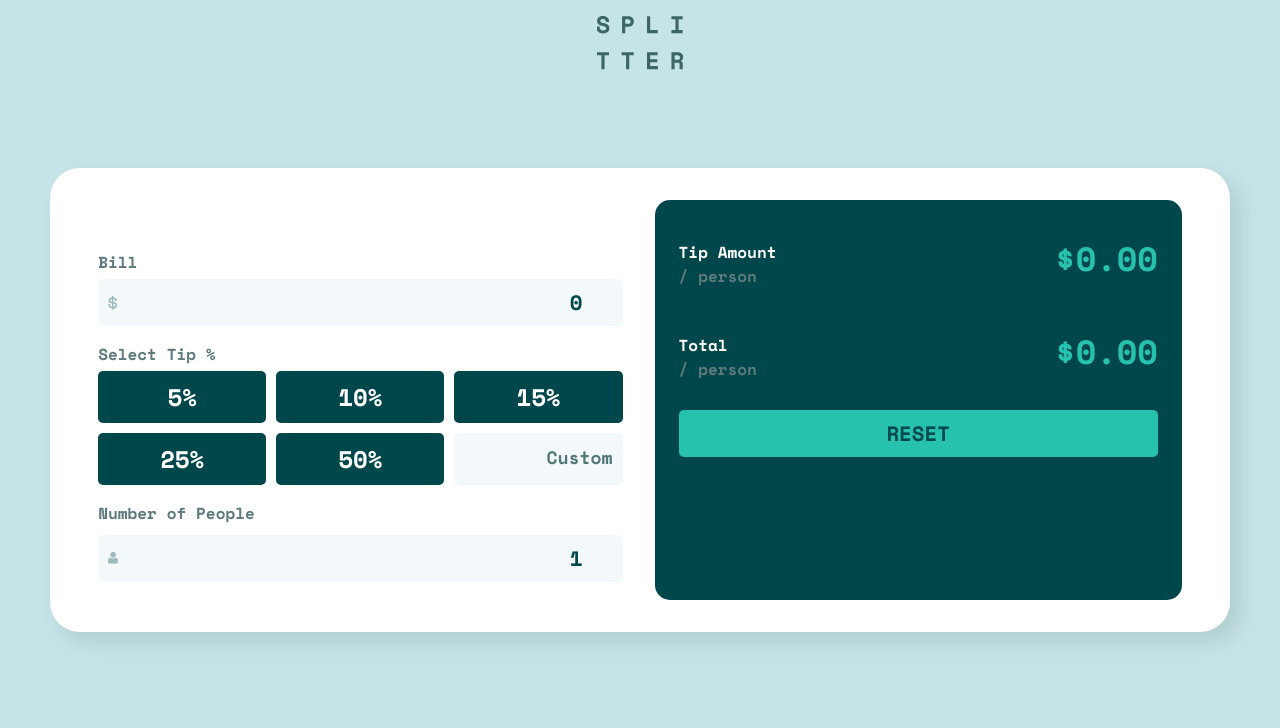
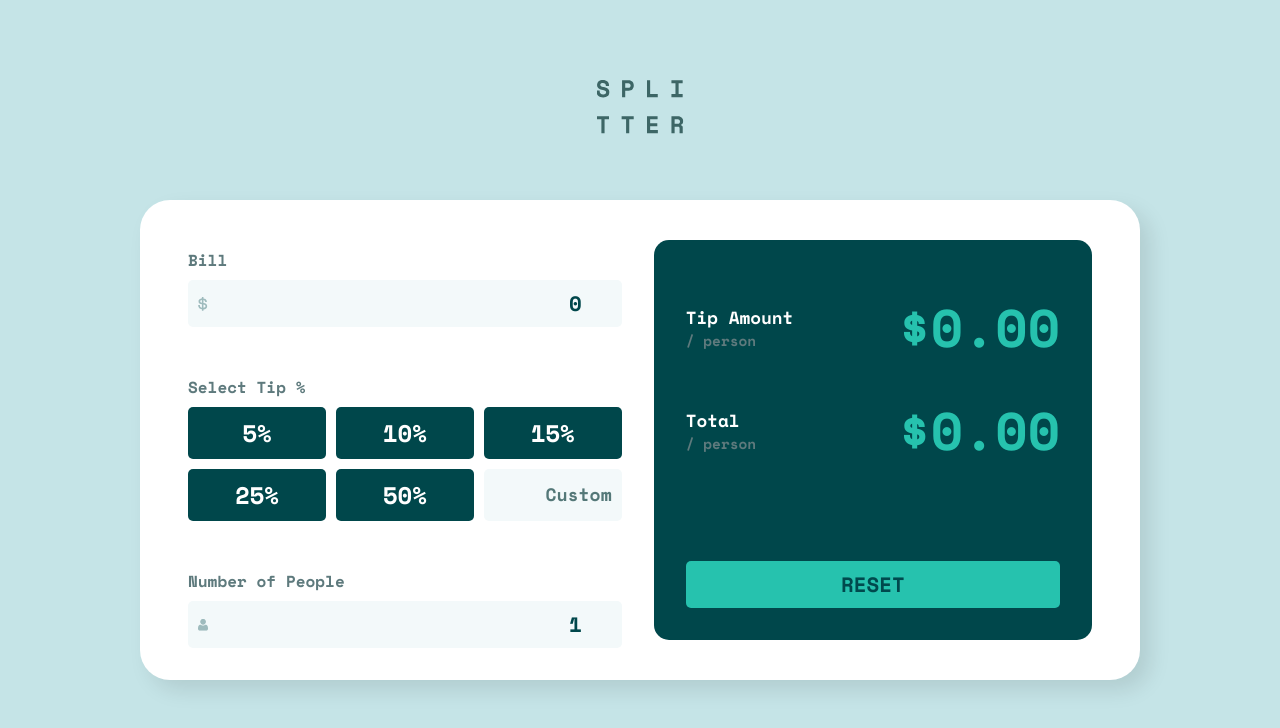
Before and after one commit to rtdevcraft/Tip-Calculator, a React (Vite) app: page / in a window 1280 px wide. Shown: the top 728 px of the page. Built offline with nearby package versions, Linux system fonts and the light colour scheme.

Commit message:
Wrapped up

```diff
--- a/src/App.css
+++ b/src/App.css
@@ -1,9 +1,11 @@
+/* Global Styles */
 * {
   margin: 0;
   padding: 0;
   box-sizing: border-box;
 }
 
+/* Utility Classes */
 .visually-hidden {
   position: absolute;
   width: 1px;
@@ -16,6 +18,7 @@
   border: 0;
 }
 
+/* Layout */
 .app-wrapper {
   min-height: 100vh;
   display: flex;
@@ -27,17 +30,18 @@
 
 header {
   position: absolute;
-  top: 2%;
+  top: 4%;
   left: 50%;
   transform: translateX(-50%);
 }
 
 main {
+  margin-top: 5rem;
   background: #fff;
   border-radius: 30px;
   padding: 2rem;
   box-shadow: 10px 10px 21px 0px rgba(0, 0, 0, 0.1);
-  max-width: 1200px;
+  max-width: 1000px;
 }
 
 .inputs-container,
@@ -45,12 +49,26 @@ main {
   margin: 1em 1em 0 1em;
 }
 
-h2 {
+.inputs-container {
+  display: flex;
+  flex-direction: column;
+  justify-content: space-between;
+  height: 400px;
+}
+
+fieldset {
+  border: none;
+}
+
+.input-label,
+label {
   color: #5e7a7d;
   font-size: 1rem;
-  margin: 1em 0 0.3em 0;
+  margin: 1em 0 0.5em 0;
+  font-weight: 600;
 }
 
+/* Input Styles */
 .input-wrapper {
   position: relative;
   width: 100%;
@@ -58,6 +76,7 @@ h2 {
 
 .input-w-icon {
   position: relative;
+  margin-top: 0.5em;
 }
 
 .input-w-icon input {
@@ -101,12 +120,14 @@ input {
   border-radius: 5px;
   padding: 0.5rem 1rem;
   font-size: 1rem;
+  cursor: pointer;
 }
 
 input:focus {
   outline: 2px solid #26c2ae;
 }
 
+/* Tip Buttons */
 .tip-buttons-container {
   display: grid;
   grid-template-columns: repeat(3, 1fr);
@@ -135,6 +156,7 @@ input:focus {
   outline: 2px solid #26c2ae;
 }
 
+/* Error Styles */
 .label-wrapper {
   width: 100%;
   display: flex;
@@ -158,6 +180,7 @@ input:focus {
   border-color: #e17052;
 }
 
+/* Button Styles */
 button {
   background-color: #00474b;
   color: #fff;
@@ -179,11 +202,16 @@ button.selected {
   color: #00494d;
 }
 
+/* Outputs Container */
 .outputs-container {
-  margin-top: 2em;
+  display: flex;
+  flex-direction: column;
+  justify-content: space-between;
+  margin-top: 3em;
+  height: 400px;
   background-color: #00474b;
   color: #fff;
-  padding: 1.5rem;
+  padding: 3em 2em 2em 2em;
   border-radius: 15px;
 }
 
@@ -196,21 +224,25 @@ button.selected {
 
 .outputs-container h2 {
   color: #fff;
+  font-size: 1.1rem;
 }
 
 .per-person {
   display: block;
   color: #5e7a7d;
+  font-size: 0.9rem;
 }
 
 .amount {
-  font-size: 2.1rem;
+  font-size: 3.3rem;
   font-weight: 700;
   color: #26c2ae;
 }
 
+/* Reset Button */
 .reset {
   width: 100%;
+  align-self: flex-end;
   background-color: #26c2ae;
   color: #00494d;
   text-transform: uppercase;
@@ -222,7 +254,12 @@ button.selected {
   background-color: #9fe8df;
 }
 
+/* Media Queries */
 @media screen and (min-width: 768px) {
+  header {
+    top: 10%;
+  }
+
   main {
     display: flex;
     justify-content: center;
@@ -235,13 +272,6 @@ button.selected {
   }
 
   .outputs-container {
-    display: flex;
-    flex-direction: column;
     margin-top: 0;
-    height: 400px;
-  }
-
-  .reset {
-    align-self: flex-end;
   }
 }
--- a/src/App.tsx
+++ b/src/App.tsx
@@ -57,19 +57,24 @@ const App: React.FC = () => {
   };
 
   useEffect(() => {
-    const bill = parseFloat(billAmount) || 0;
-    const tip = tipPercentage || 0;
-    const people = parseInt(numberOfPeople) || 1;
+    if (billAmount && tipPercentage !== null && numberOfPeople && parseInt(numberOfPeople) > 0) {
+      const bill = parseFloat(billAmount);
+      const tip = tipPercentage;
+      const people = parseInt(numberOfPeople);
 
       const tipAmount = (bill * tip) / 100;
       const totalAmount = bill + tipAmount;
 
       setTipPerPerson(tipAmount / people);
       setTotalPerPerson(totalAmount / people);
+    } else {
+      setTipPerPerson(0);
+      setTotalPerPerson(0);
+    }
   }, [billAmount, tipPercentage, numberOfPeople]);
 
   const displayAmount = (amount: number): string => {
-    return isZeroPeople || numberOfPeople === '' ? '0.00' : amount.toFixed(2);
+    return amount.toFixed(2);
   };
 
   return (
@@ -79,29 +84,37 @@ const App: React.FC = () => {
         <img src={logo} alt="Tip Splitter Logo" />
       </header>
       <main>
-        <div className="inputs-container">
+        <form className="inputs-container" onSubmit={(e) => e.preventDefault()}>
           <div className="input-wrapper">
-            <label htmlFor="bill-input">
-              <h2>Bill</h2>
+            <label htmlFor="bill-input" className="input-label">
+              Bill
             </label>
             <div className="input-w-icon">
               <input
                 id="bill-input"
                 type="text"
+                inputMode="decimal"
                 value={billAmount}
                 onChange={handleBillChange}
                 placeholder="0"
+                aria-describedby="bill-description"
               />
               <img src={dollarSign} alt="" className="input-icon" aria-hidden="true" />
             </div>
+            <p id="bill-description" className="visually-hidden">
+              Enter the total bill amount
+            </p>
           </div>
 
-          <div className="tip-section">
-            <h2 id="tip-label">Select Tip %</h2>
+          <fieldset className="tip-section">
+            <legend id="tip-label" className="input-label">
+              Select Tip %
+            </legend>
             <div className="tip-buttons-container" role="group" aria-labelledby="tip-label">
               {[5, 10, 15, 25, 50].map((percentage) => (
                 <button
                   key={percentage}
+                  type="button"
                   onClick={() => handleTipSelect(percentage)}
                   className={tipPercentage === percentage ? 'selected' : ''}
                   aria-pressed={tipPercentage === percentage}
@@ -111,6 +124,7 @@ const App: React.FC = () => {
               ))}
               <input
                 type="text"
+                inputMode="decimal"
                 value={customTip}
                 onChange={handleCustomTipChange}
                 placeholder="Custom"
@@ -118,33 +132,38 @@ const App: React.FC = () => {
                 aria-label="Custom tip percentage"
               />
             </div>
-          </div>
+          </fieldset>
+
           <div className="input-wrapper">
-            <div className="label-wrapper">
-              <label htmlFor="people-input">
-                <h2>Number of People</h2>
+            <label htmlFor="people-input" className="input-label">
+              Number of People
             </label>
-              {isZeroPeople && (
-                <span className="error-message" id="people-error">
-                  Can't be zero
-                </span>
-              )}
-            </div>
             <div className={`input-w-icon ${isZeroPeople ? 'error' : ''}`}>
               <input
                 id="people-input"
                 type="text"
+                inputMode="numeric"
                 value={numberOfPeople}
                 onChange={handlePeopleChange}
                 placeholder="1"
                 aria-invalid={isZeroPeople}
-                aria-describedby={isZeroPeople ? 'people-error' : undefined}
+                aria-describedby={isZeroPeople ? 'people-error' : 'people-description'}
               />
               <img src={personIcon} alt="" className="input-icon" aria-hidden="true" />
             </div>
+            {isZeroPeople && (
+              <p id="people-error" className="error-message">
+                Can't be zero
+              </p>
+            )}
+            <p id="people-description" className="visually-hidden">
+              Enter the number of people splitting the bill
+            </p>
           </div>
-        </div>
-        <div className="outputs-container">
+        </form>
+
+        <div className="outputs-container" aria-live="polite">
+          <div className="outputs">
             <div className="output">
               <h2>
                 Tip Amount <span className="per-person">/ person</span>
@@ -157,9 +176,12 @@ const App: React.FC = () => {
               </h2>
               <p className="amount">${displayAmount(totalPerPerson)}</p>
             </div>
-          <button className="reset" onClick={handleReset}>
+          </div>
+          <div className="reset-button">
+            <button className="reset" onClick={handleReset} type="button">
               Reset
             </button>
+          </div>
         </div>
       </main>
     </div>
```
Also changed, not shown: 1 other file (tests, documents, lock files or other folders). Lines whose indentation alone changed are shown as unchanged.
